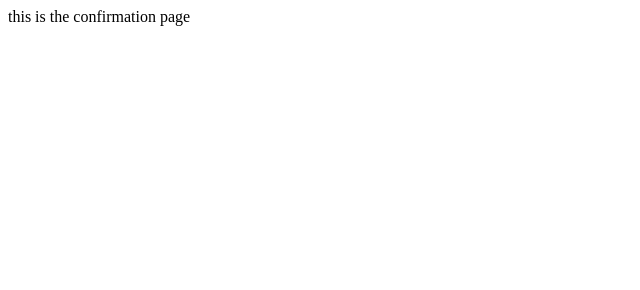
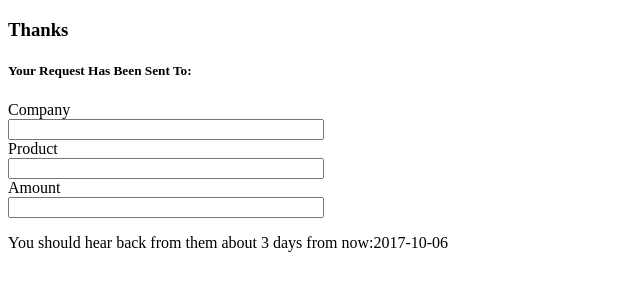
Before and after one commit to willbcombe/inclass4-Sa, a plain HTML site: page confirmation.html in a window 1280 px wide. Shown: the whole page, without its empty margins (0-640 px from the left). Drawn offline with Linux system fonts and the light colour scheme.

Commit message:
add date calculation to confirmation form
add date calculation to confirmation form

```diff
--- a/confirmation.html
+++ b/confirmation.html
@@ -5,6 +5,28 @@
     <title>Confirmation Page</title>
 </head>
 <body>
-    this is the confirmation page
+    <h3>Thanks</h3>
+    <h5>Your Request Has Been Sent To:</h5>
+    <div>
+        <div style="display:flex; flex-direction:column; width:25%;">
+        <label for="company">Company</label>
+        <input id="company"></input>
+        <label for="product">Product</label>
+        <input id="product"></input>
+        <label for="qty">Amount</label>
+        <input id="qty"></input>
+        </div>
+        <p>You should hear back from them about 3 days from now:<span class="reply"</span> </p>
+    </div>
+    <script>
+
+        var today = new Date();
+        var replyDate = new Date();
+        replyDate.setDate(today.getDate() + 3);
+        replyDate.toISOString().slice(0,10);
+        let reply = document.querySelector('.reply');
+        reply.innerHTML = replyDate.toISOString().slice(0,10);;
+        //alert( replyDate.toISOString().slice(0,10));
+    </script>
 </body>
 </html>
```
